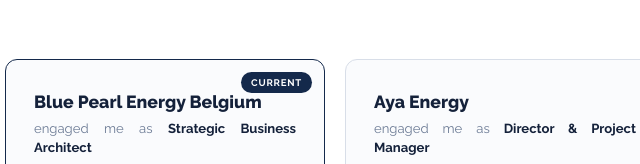
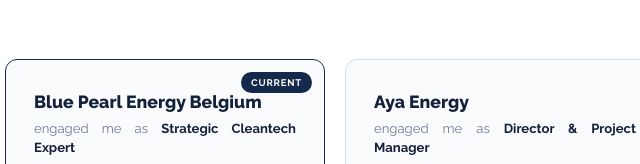
Before and after one commit to Dirk1104/web, a plain HTML site: page index.html in a window 1280 px wide. Shown: the part 3140-3304 px from the top of the page, 475-1115 px from the left. Drawn offline with Linux system fonts and the light colour scheme.

Commit message:
Rename Business Architect to Cleantech Expert
Blue Pearl role becomes Strategic Cleantech Expert; the search-engine
description now calls Dirk a strategic cleantech expert.

Co-Authored-By: Claude Opus 5.5 <noreply@anthropic.com>
Claude-Session: https://claude.ai/code/session_01YQZiib7UNnijR24s1qJ2kD

```diff
--- a/index.html
+++ b/index.html
@@ -4,7 +4,7 @@
     <meta charset="UTF-8">
     <meta name="viewport" content="width=device-width, initial-scale=1.0">
     <title>Dirk Wouters: General Manager, CCO in Cleantech</title>
-    <meta name="description" content="Dirk Wouters is a strategic business architect and operating partner for sustainability and the energy transition. 25 years across energy supply, procurement consulting and software, taking organisations from complexity to clarity.">
+    <meta name="description" content="Dirk Wouters is a strategic cleantech expert and operating partner for sustainability and the energy transition. 25 years across energy supply, procurement consulting and software, taking organisations from complexity to clarity.">
     <link rel="preconnect" href="https://fonts.googleapis.com">
     <link rel="preconnect" href="https://fonts.gstatic.com" crossorigin>
     <link href="https://fonts.googleapis.com/css2?family=Raleway:wght@300;400;500;600;700;800&display=swap" rel="stylesheet">
@@ -183,7 +183,7 @@
                 <div class="exp-card exp-card--current">
                     <div class="exp-card-badge">Current</div>
                     <h3 class="exp-card-company">Blue Pearl Energy Belgium</h3>
-                    <p class="exp-card-role">engaged me as <strong>Strategic Business Architect</strong></p>
+                    <p class="exp-card-role">engaged me as <strong>Strategic Cleantech Expert</strong></p>
                     <p class="exp-card-summary">I develop the go-to-market strategy for the Blue Pearl platform by combining the value propositions of the different entities in the evolution towards a valuable partner in the energy transition and efficiency in newbuilds and renovations.</p>
                 </div>
                 <div class="exp-card">
```
